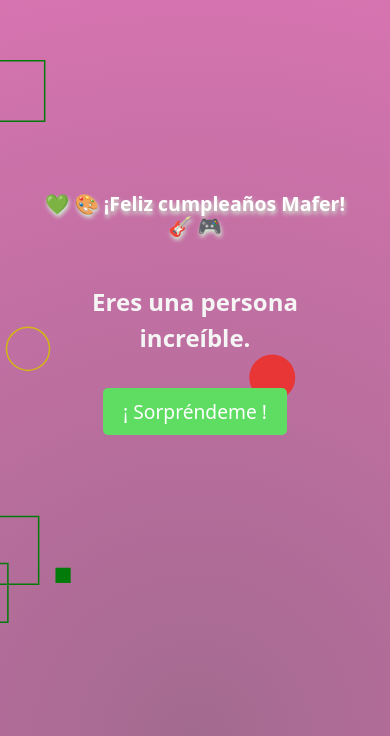
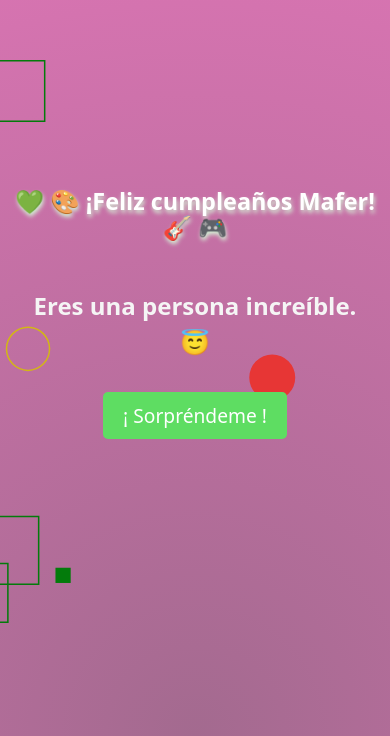
Before and after one commit to bryanedward/mafer, a React (Vite) app: page / in a window 390 px wide. Shown: the part 108-844 px from the top of the page. Built offline with nearby package versions, Linux system fonts and the light colour scheme.

Commit message:
feat: remove padding

```diff
--- a/src/App.css
+++ b/src/App.css
@@ -1,7 +1,6 @@
 #root {
   max-width: 1280px;
   margin: 0 auto;
-  padding: 2rem;
   text-align: center;
   color: white;
 }
@@ -115,8 +114,11 @@ h2 {
 }
 
 @media (max-width: 768px) {
+  container {
+    width: 100vw;
+  }
   h1 {
-    font-size: 5vw;
+    font-size: 6vw;
   }
 
   h2 {
--- a/src/Components/Counter.jsx
+++ b/src/Components/Counter.jsx
@@ -5,10 +5,10 @@ const targetDate = new Date("2025-03-10T00:00:00-05:00"); // Fecha objetivo (11
 
 const phrases = [
   {
-    title: "Que todos tus sueños se hagan realidad.",
+    title: "Que todos tus sueños se hagan realidad.⭐️ ",
   },
   {
-    title: "Eres una persona increíble.",
+    title: "Eres una persona increíble. 😇",
   },
   {
     title: "Disfruta tu día al máximo. 🎂",
@@ -29,6 +29,10 @@ const customPhrases = [
   },
   {
     title: "Para lo que necesites, aquí estará su servidor. 😊",
+  },
+  {
+    title:
+      "Nunca dejes que nada te haga decaer, incluso cuando sientas que las cosas no salen como lo planeaste. Lo importante es seguir adelante. 💪",
   },
 ];
 
```
